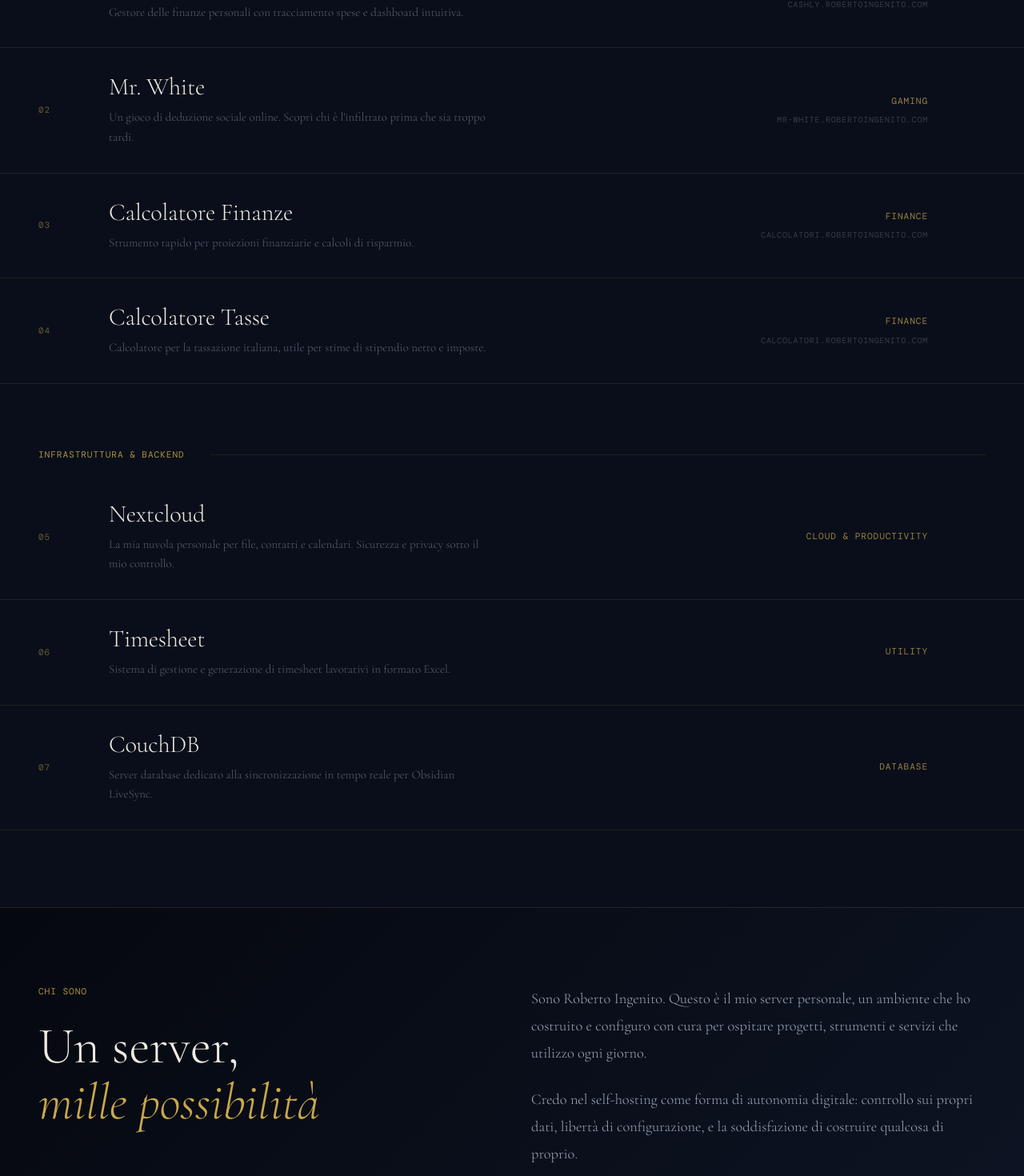
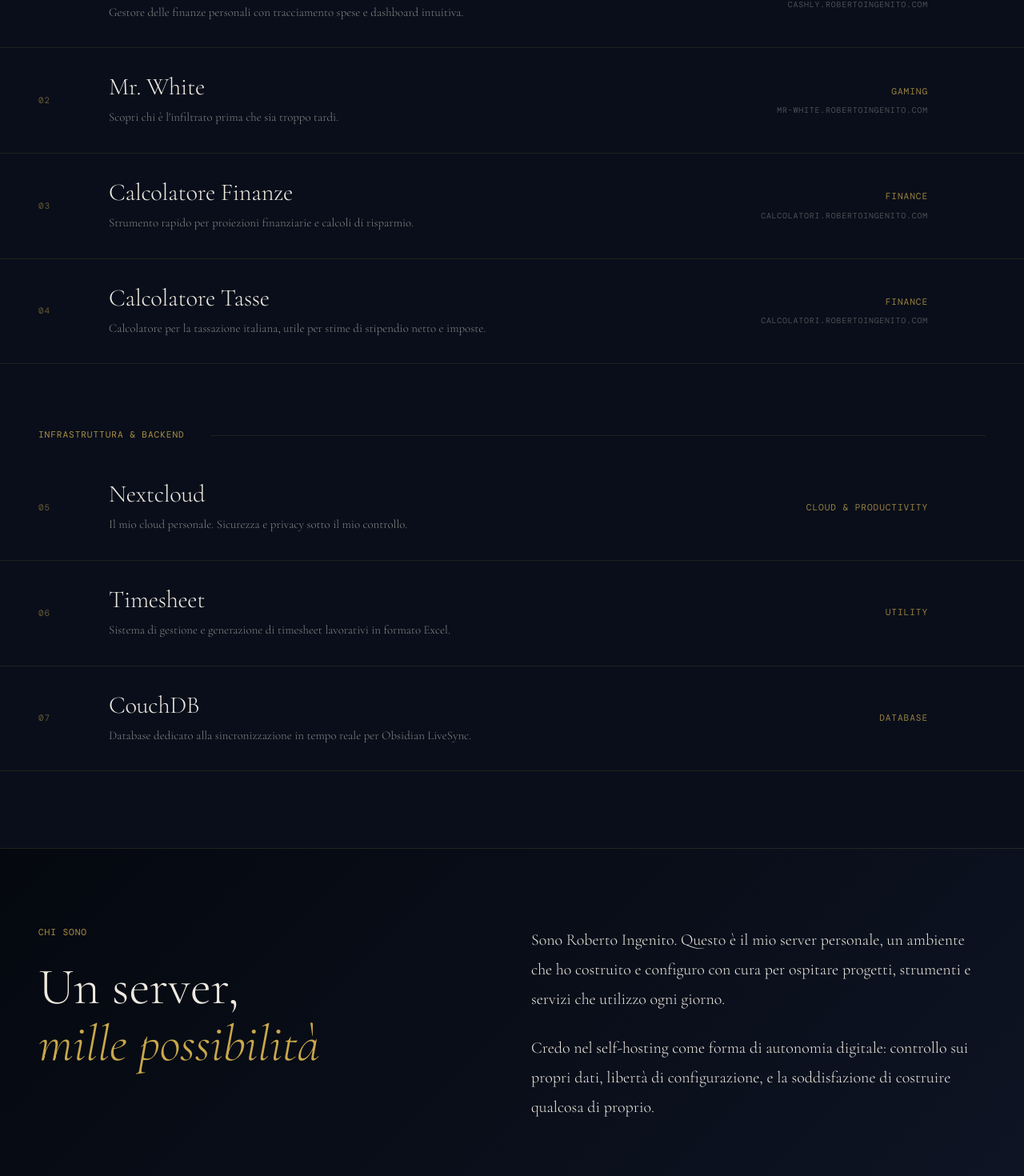
Before and after one commit to roberto-ingenito-home-lab/portfolio, a React (Vite) app: page / in a window 1280 px wide. Shown: the part 1073-2543 px from the top of the page at 80% size. Built offline with nearby package versions, Linux system fonts and the light colour scheme; a web font is replaced by a local one.

Commit message:
Update package-lock.json, improve service descriptions, adjust CSS styles for About and Footer sections

```diff
--- a/src/constants/data.ts
+++ b/src/constants/data.ts
@@ -12,7 +12,7 @@ export const INTERACTIVE_SERVICES: Service[] = [
     id: "02",
     title: "Mr. White",
     category: "Gaming",
-    desc: "Un gioco di deduzione sociale online. Scopri chi è l'infiltrato prima che sia troppo tardi.",
+    desc: "Scopri chi è l'infiltrato prima che sia troppo tardi.",
     url: "mr-white.robertoingenito.com",
   },
   {
@@ -36,7 +36,7 @@ export const INFRA_SERVICES: Service[] = [
     id: "05",
     title: "Nextcloud",
     category: "Cloud & Productivity",
-    desc: "La mia nuvola personale per file, contatti e calendari. Sicurezza e privacy sotto il mio controllo.",
+    desc: "Il mio cloud personale. Sicurezza e privacy sotto il mio controllo.",
     url: "cloud.robertoingenito.com",
   },
   {
@@ -50,7 +50,7 @@ export const INFRA_SERVICES: Service[] = [
     id: "07",
     title: "CouchDB",
     category: "Database",
-    desc: "Server database dedicato alla sincronizzazione in tempo reale per Obsidian LiveSync.",
+    desc: "Database dedicato alla sincronizzazione in tempo reale per Obsidian LiveSync.",
     url: "obsidian.robertoingenito.com",
   },
 ];
--- a/src/index.css
+++ b/src/index.css
@@ -15,7 +15,7 @@
   --midnight-mid: #0e1525;
 
   --platinum: #ede9e0; /* bianco caldo, non freddo */
-  --silver: #9da8b8; /* grigio-blu per testi secondari */
+  --silver: #ede9e0; /* grigio-blu per testi secondari */
 
   --gold: #c9a84c; /* oro principale */
   --gold-light: #dfc078; /* oro più chiaro per hover/accenti */
--- a/src/styles/About.css
+++ b/src/styles/About.css
@@ -34,7 +34,7 @@
 }
 
 .about__text {
-  font-size: 1.15rem;
+  font-size: 1.25rem;
   font-weight: 300;
   line-height: 1.85;
   color: var(--silver);
--- a/src/styles/Footer.css
+++ b/src/styles/Footer.css
@@ -10,7 +10,7 @@
 }
 .footer__copy {
   color: var(--silver);
-  opacity: 0.5;
+  opacity: 0.75;
 }
 .footer__links {
   display: flex;
@@ -18,7 +18,7 @@
 }
 .footer__link {
   color: var(--silver);
-  opacity: 0.5;
+  opacity: 0.75;
   text-decoration: none;
   transition:
     opacity 0.3s ease,
```
Also changed, not shown: 1 other file (tests, documents, lock files or other folders).
